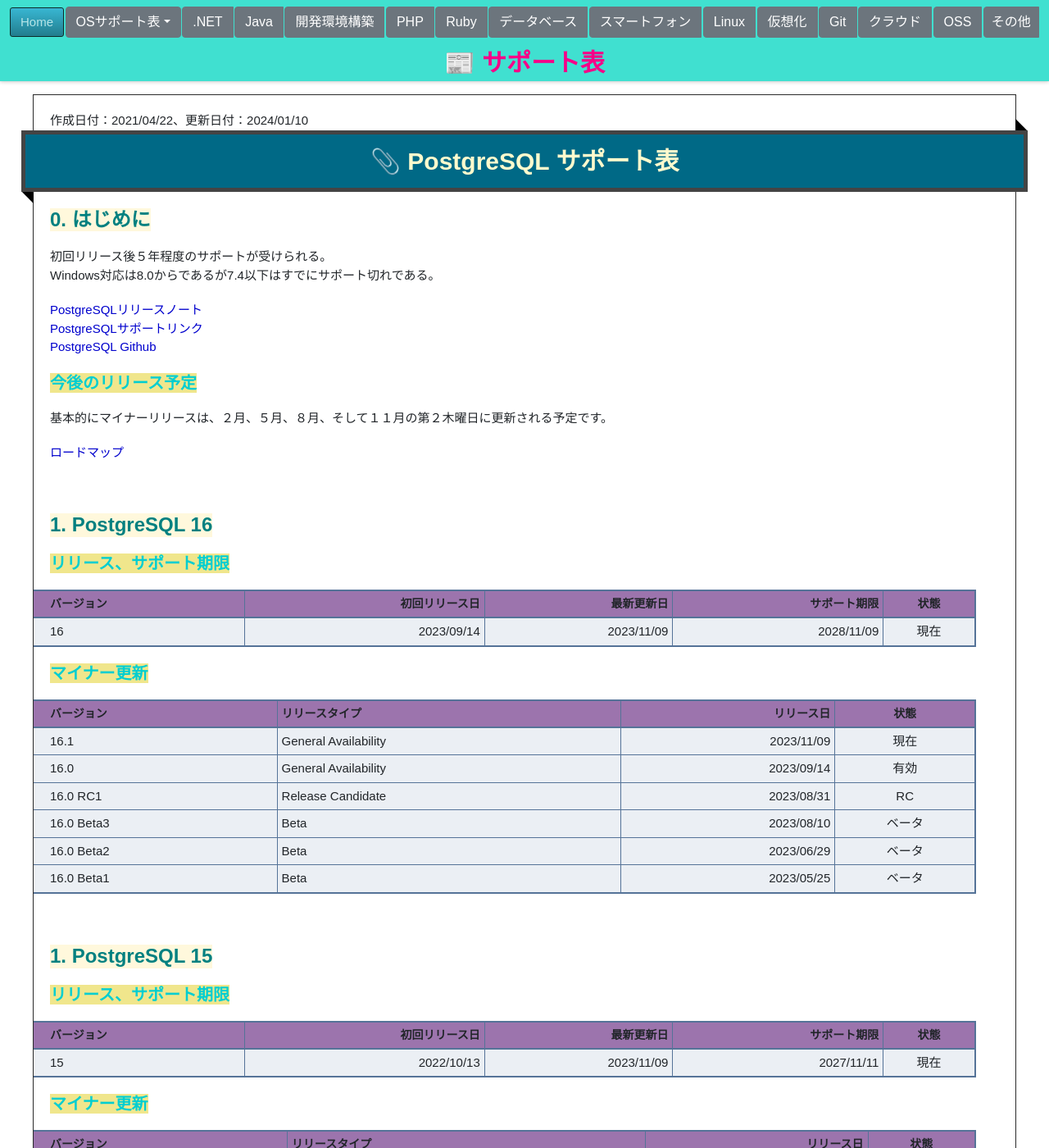
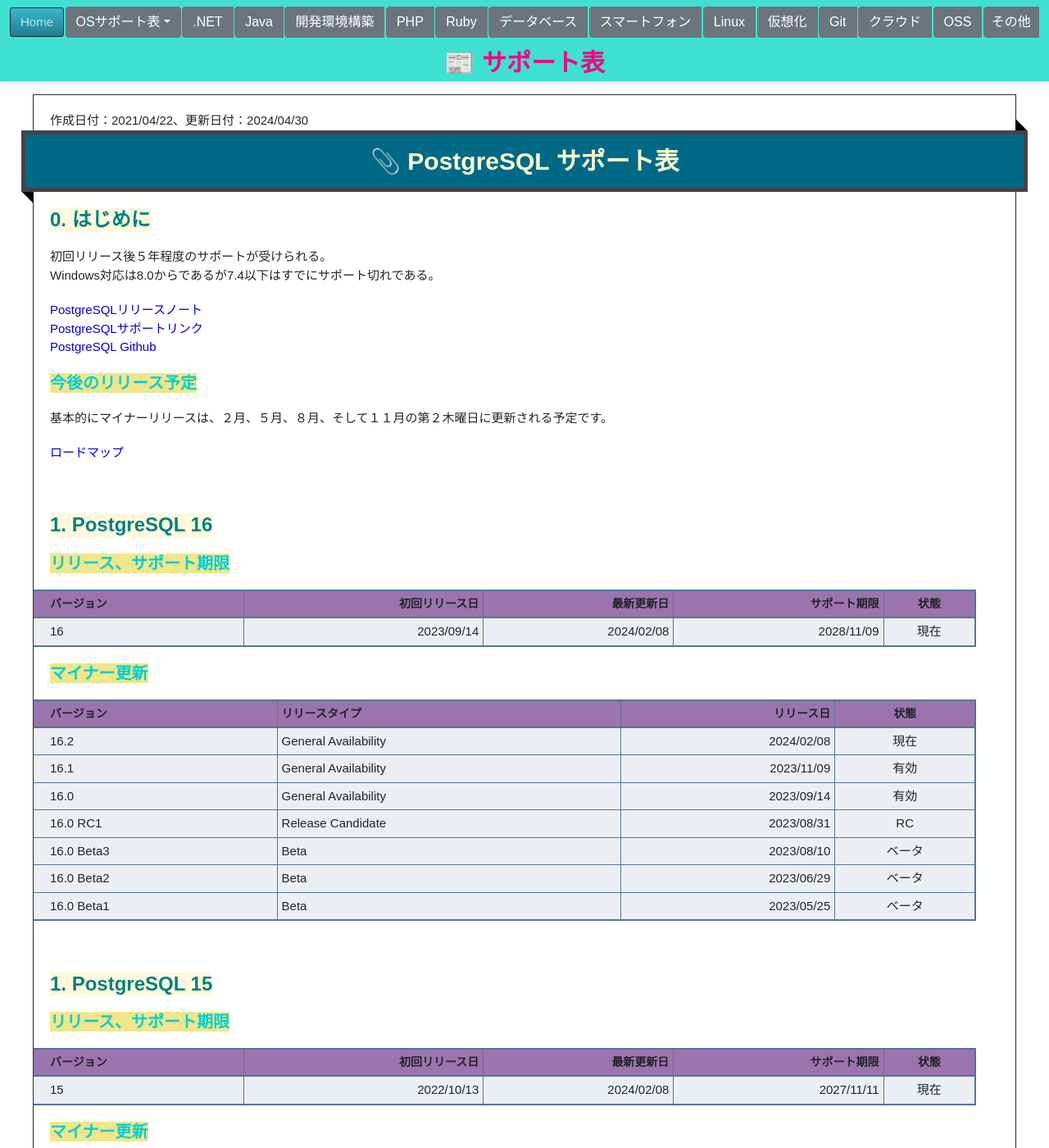
Before and after one commit to person-carrying-water/person-carrying-water.github.io, a Jekyll site: the page built from Contents/PostgreSql/PostgreSqlSupport.md, in a window 1280 px wide and 1400 px high. Shown: the whole window at 82% size. Built offline with Jekyll 4.4.1, drawn with Linux system fonts in a browser that asks for light colours; nearby versions of some CDN libraries; emoji names are drawn with the system emoji font; some of the changed text lies outside the part shown.

Commit message:
Win240430

```diff
--- a/Contents/PostgreSql/PostgreSqlSupport.md
+++ b/Contents/PostgreSql/PostgreSqlSupport.md
@@ -3,7 +3,7 @@
 title: ":newspaper: サポート表"
 description: ":paperclip: PostgreSQL サポート表"
 date: "2021/04/22"
-lastmod: "2024/01/10"
+lastmod: "2024/04/30"
 ---
 
 ## 0. はじめに
@@ -29,13 +29,14 @@
 
 | バージョン | 初回リリース日 | 最新更新日  | サポート期限 |  状態  |
 | :-------- | ------------: | ---------: | ----------: | :----: |
-| 16        | 2023/09/14    | 2023/11/09 | 2028/11/09  |  現在  |
+| 16        | 2023/09/14    | 2024/02/08 | 2028/11/09  |  現在  |
 
 ### マイナー更新
 
 | バージョン | リリースタイプ        | リリース日  |   状態   |
 | :-------- | :------------------- | ---------: | :------: |
-| 16.1      | General Availability | 2023/11/09 |   現在   |
+| 16.2      | General Availability | 2024/02/08 |   現在   |
+| 16.1      | General Availability | 2023/11/09 |   有効   |
 | 16.0      | General Availability | 2023/09/14 |   有効   |
 | 16.0 RC1  | Release Candidate    | 2023/08/31 | RC    |
 | 16.0 Beta3| Beta                 | 2023/08/10 | ベータ |
@@ -50,13 +51,14 @@
 
 | バージョン | 初回リリース日 | 最新更新日  | サポート期限 |  状態  |
 | :-------- | ------------: | ---------: | ----------: | :----: |
-| 15        | 2022/10/13    | 2023/11/09 | 2027/11/11  |  現在  |
+| 15        | 2022/10/13    | 2024/02/08 | 2027/11/11  |  現在  |
 
 ### マイナー更新
 
 | バージョン | リリースタイプ        | リリース日  |   状態   |
 | :-------- | :------------------- | ---------: | :------: |
-| 15.5      | General Availability | 2023/11/09 |   現在   |
+| 15.6      | General Availability | 2024/02/08 |   現在   |
+| 15.5      | General Availability | 2023/11/09 |   有効   |
 | 15.4      | General Availability | 2023/08/10 |   有効   |
 | 15.3      | General Availability | 2023/05/11 |   有効   |
 | 15.2      | General Availability | 2023/02/09 |   有効   |
@@ -77,13 +79,14 @@
 
 | バージョン | 初回リリース日 | 最新更新日  | サポート期限 |  状態  |
 | :-------- | ------------: | ---------: | ----------: | :----: |
-| 14        | 2021/09/30    | 2023/11/09 | 2026/11/12  |  現在  |
+| 14        | 2021/09/30    | 2024/02/08 | 2026/11/12  |  現在  |
 
 ### マイナー更新
 
 | バージョン | リリースタイプ        | リリース日  |   状態   |
 | :-------- | :------------------- | ---------: | :------: |
-| 14.10     | General Availability | 2023/11/09 |  現在    |
+| 14.11     | General Availability | 2024/02/08 |  現在    |
+| 14.10     | General Availability | 2023/11/09 |  有効    |
 | 14.9      | General Availability | 2023/08/10 |  有効    |
 | 14.8      | General Availability | 2023/05/11 |  有効    |
 | 14.7      | General Availability | 2023/02/09 |  有効    |
@@ -107,13 +110,14 @@
 
 | バージョン | 初回リリース日 | 最新更新日  | サポート期限 |  状態  |
 | :-------- | ------------: | ---------: | ----------: | :----: |
-| 13        | 2020/09/24    | 2023/11/09 | 2025/11/13  |  有効  |
+| 13        | 2020/09/24    | 2024/02/08 | 2025/11/13  |  有効  |
 
 ### マイナー更新
 
 | バージョン | リリースタイプ        | リリース日  |   状態   |
 | :-------- | :------------------- | ---------: | :------: |
-| 13.13     | General Availability | 2023/11/09 |   現在   |
+| 13.14     | General Availability | 2024/02/08 |   現在   |
+| 13.13     | General Availability | 2023/11/09 |   有効   |
 | 13.12     | General Availability | 2023/08/10 |   有効   |
 | 13.11     | General Availability | 2023/05/11 |   有効   |
 | 13.10     | General Availability | 2023/02/09 |   有効   |
@@ -140,13 +144,14 @@
 
 | バージョン | 初回リリース日 | 最新更新日  | サポート期限 |  状態  |
 | :-------- | ------------: | ---------: | ----------: | :----: |
-| 12        | 2019/10/03    | 2023/11/09 | 2024/11/14  |  有効  |
+| 12        | 2019/10/03    | 2024/02/08 | 2024/11/14  |  有効  |
 
 ### マイナー更新
 
 | バージョン | リリースタイプ        | リリース日  |   状態   |
 | :-------- | :------------------- | ---------: | :------: |
-| 12.17     | General Availability | 2023/11/09 |   現在   |
+| 12.18     | General Availability | 2024/02/08 |   現在   |
+| 12.17     | General Availability | 2023/11/09 |   有効   |
 | 12.16     | General Availability | 2023/08/10 |   有効   |
 | 12.15     | General Availability | 2023/05/11 |   有効   |
 | 12.14     | General Availability | 2023/02/09 |   有効   |
```
Also changed, not shown: Contents/PostgreSql/PgAdminSupport.md (+6 -3 lines), Contents/SqlServer/SqlServerSupport.md (+16 -9 lines).
